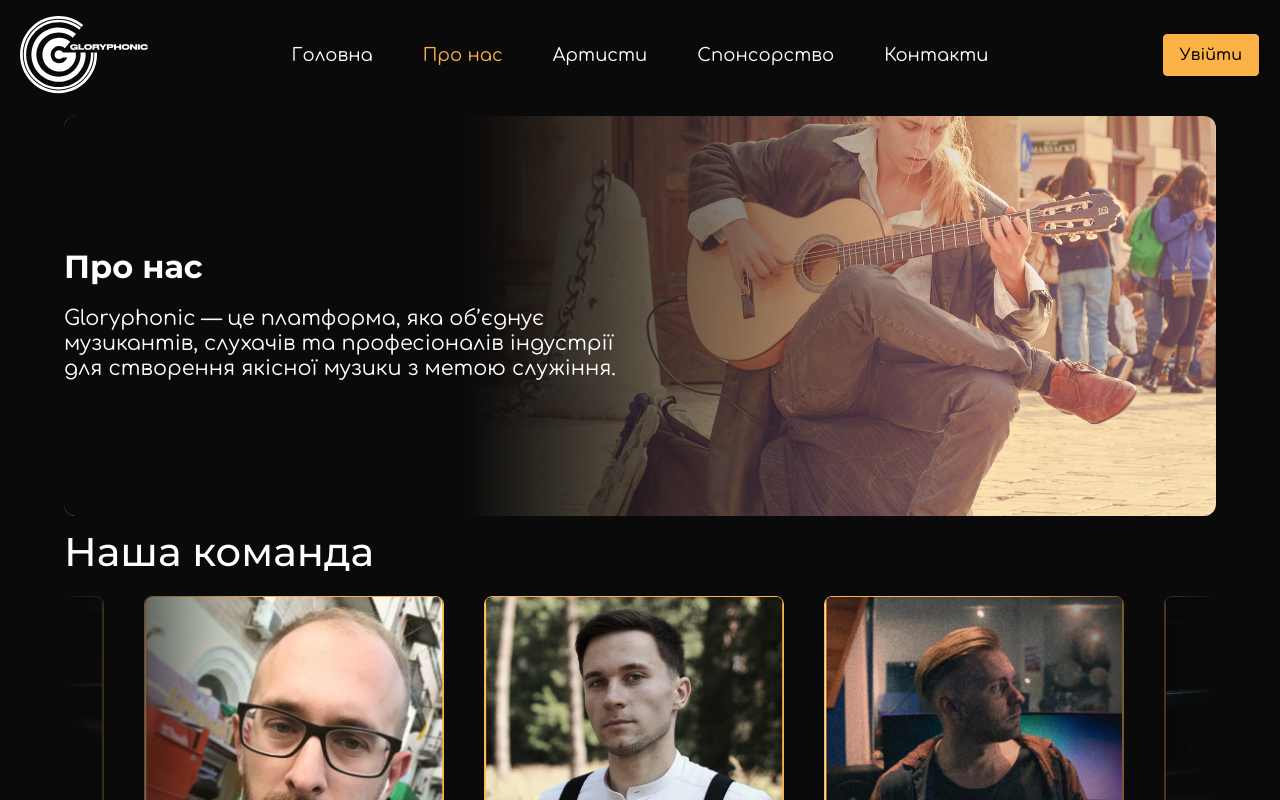
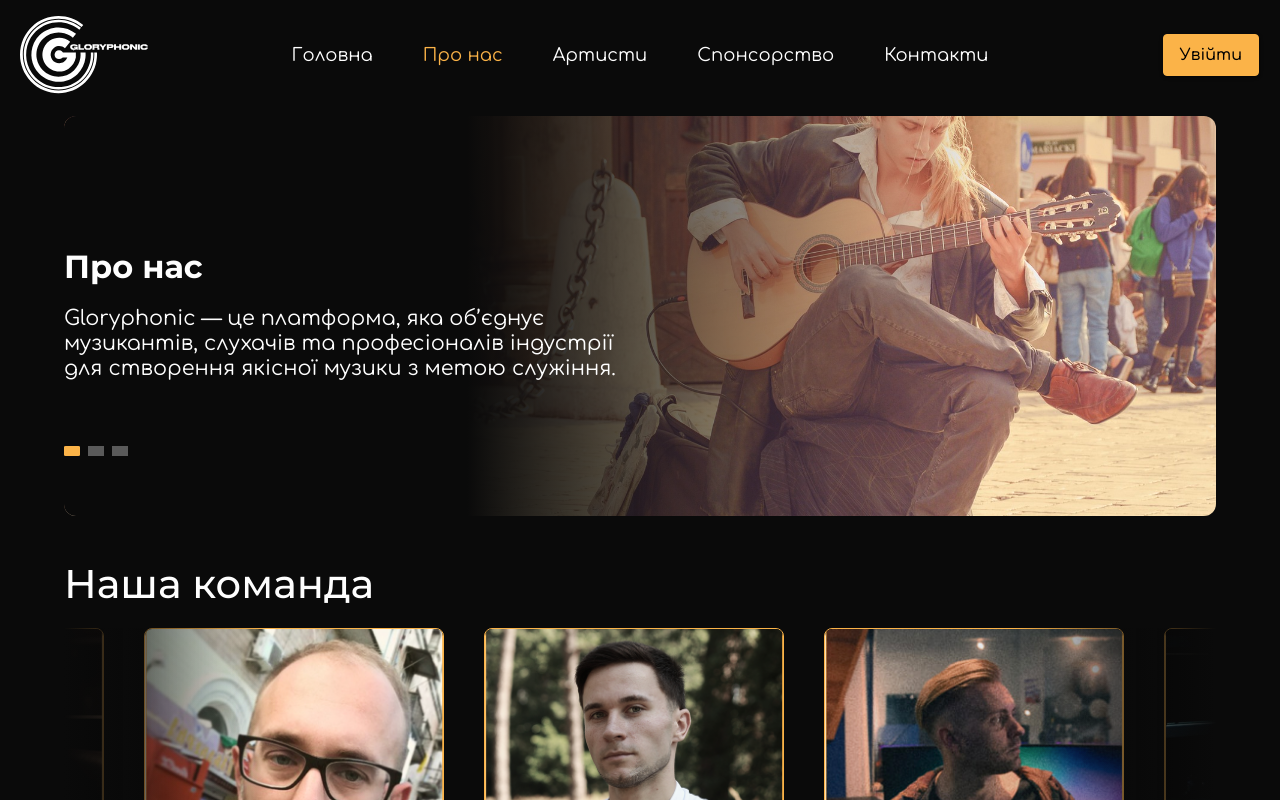
Before and after one commit to mixelio/gloryphonic, a React (Vite) app: page /about in a window 1280 px wide. Shown: the top 800 px of the page. Built offline with nearby package versions, Linux system fonts and the light colour scheme; grey boxes are pictures that could not be loaded.

Commit message:
about us page done

```diff
--- a/src/components/AboutUsSlider/AboutUsSlider.module.css
+++ b/src/components/AboutUsSlider/AboutUsSlider.module.css
@@ -1,5 +1,8 @@
 .embla__viewport {
+  position: relative;
   overflow: hidden;
+  min-height: 50vh;
+  max-height: 60vh;
 }
 
 .embla__container {
@@ -80,4 +83,16 @@
   }
 }
 
+.sliderNavigation {
+  position: absolute;
+  width: 100%;
+  left: 0;
+  bottom: 15%;
+}
+@media (min-width: 640px) {
+  .sliderNavigation {
+    width: fit-content;
+  }
+}
+
 /*# sourceMappingURL=AboutUsSlider.module.css.map */
--- a/src/components/AboutUsSlider/AboutUsSlider.module.scss
+++ b/src/components/AboutUsSlider/AboutUsSlider.module.scss
@@ -2,7 +2,10 @@
 @use '../../../src/assets/styles/utils/mixins' as *;
 
 .embla__viewport {
+  position: relative;
   overflow: hidden;
+  min-height: 50vh;
+  max-height: 60vh;
 }
 
 .embla__container {
@@ -82,3 +85,14 @@
     }
   }
 }
+
+.sliderNavigation {
+  position: absolute;
+  width: 100%;
+  left: 0;
+  bottom: 15%;
+
+  @include on-tablet {
+    width: fit-content;
+  }
+}
--- a/src/components/AboutUsSlider/AboutUsSlider.tsx
+++ b/src/components/AboutUsSlider/AboutUsSlider.tsx
@@ -3,12 +3,14 @@ import styles from './AboutUsSlider.module.scss';
 import Autoplay from 'embla-carousel-autoplay';
 import { useCallback, useEffect, useState } from 'react';
 import { aboutUsSlides } from '../../data/AboutUsInfo.ts';
+import { EmblaDots } from '../EmblaDots/EmblaDots.tsx';
 
 export const AboutUsSlider = () => {
   const [emblaRef, emblaApi] = useEmblaCarousel({ loop: true, slidesToScroll: 1 }, [
-    Autoplay({ playOnInit: true, delay: 9000, stopOnMouseEnter: false }),
+    Autoplay({ playOnInit: true, delay: 7000, stopOnMouseEnter: false }),
   ]);
-  const [selectedIndex, setSelectedIndex] = useState(0);
+
+  const [selectedIndex, setSelectedIndex] = useState<number>(0);
   const [scrollSnaps, setScrollSnaps] = useState<number[]>([]);
 
   const onSelect = useCallback((emblaApi: any) => {
@@ -43,19 +45,14 @@ export const AboutUsSlider = () => {
               </div>
             ))}
         </div>
-      </div>
-      <div className={styles.embla__dots}>
-        {scrollSnaps.length > 0 &&
-          scrollSnaps.map((_, index) => (
-            <button
-              key={index}
-              className={`${styles.embla__dot} ${selectedIndex === index ? styles.active__dot : ''}`}
-              onClick={() => {
-                setSelectedIndex(index);
-                emblaApi?.scrollTo(index);
-              }}
-            ></button>
-          ))}
+        <div className={styles.sliderNavigation}>
+          <EmblaDots
+            scrollSnaps={scrollSnaps}
+            selectedIndex={selectedIndex}
+            setSelectedIndex={setSelectedIndex}
+            emblaApi={emblaApi}
+          />
+        </div>
       </div>
     </>
   );
--- /dev/null
+++ b/src/components/EmblaDots/EmblaDots.module.css
@@ -0,0 +1,29 @@
+.embla__dots {
+  display: flex;
+  align-items: center;
+  justify-content: center;
+  gap: 0.5rem;
+  translate: 0 -20px;
+}
+@media (min-width: 640px) {
+  .embla__dots {
+    justify-content: flex-end;
+    translate: 0 0;
+  }
+}
+
+.embla__dot {
+  width: 16px;
+  height: 10px;
+  background-color: #aaaaaa;
+  opacity: 0.5;
+  transition-duration: 300ms;
+}
+
+.active__dot {
+  border-radius: 10%;
+  background-color: #FBB348;
+  opacity: 1;
+}
+
+/*# sourceMappingURL=EmblaDots.module.css.map */
--- /dev/null
+++ b/src/components/EmblaDots/EmblaDots.module.scss
@@ -0,0 +1,29 @@
+@use '../../../src/assets/styles/utils/vars' as *;
+@use '../../../src/assets/styles/utils/mixins' as *;
+
+.embla__dots {
+  display: flex;
+  align-items: center;
+  justify-content: center;
+  gap: 0.5rem;
+  translate: 0 -20px;
+
+  @include on-tablet {
+    justify-content: flex-end;
+    translate: 0 0;
+  }
+}
+
+.embla__dot {
+  width: 16px;
+  height: 10px;
+  background-color: #aaaaaa;
+  opacity: 0.5;
+  transition-duration: 300ms;
+}
+
+.active__dot {
+  border-radius: 10%;
+  background-color: $primaryColor;
+  opacity: 1;
+}
--- /dev/null
+++ b/src/components/EmblaDots/EmblaDots.tsx
@@ -0,0 +1,33 @@
+import React from 'react';
+import type { EmblaCarouselType } from 'embla-carousel';
+import styles from './EmblaDots.module.scss';
+
+type Props = {
+  scrollSnaps: number[];
+  selectedIndex: number;
+  setSelectedIndex: (index: number) => void;
+  emblaApi: EmblaCarouselType | undefined;
+};
+
+export const EmblaDots: React.FC<Props> = ({
+  scrollSnaps,
+  selectedIndex,
+  setSelectedIndex,
+  emblaApi,
+}) => {
+  return (
+    <div className={styles.embla__dots}>
+      {scrollSnaps.length > 0 &&
+        scrollSnaps.map((_, index) => (
+          <button
+            key={index}
+            className={`${styles.embla__dot} ${selectedIndex === index ? styles.active__dot : ''}`}
+            onClick={() => {
+              setSelectedIndex(index);
+              emblaApi?.scrollTo(index);
+            }}
+          ></button>
+        ))}
+    </div>
+  );
+};
--- a/src/components/sections/TeamStripe/TeamStripe.tsx
+++ b/src/components/sections/TeamStripe/TeamStripe.tsx
@@ -8,6 +8,7 @@ export const TeamStripe = () => {
     <section className={styles.teamStripe}>
       <h2>Наша команда</h2>
       <Marquee
+        pauseOnHover={true}
         gradient={true}
         gradientColor={'#0A0A0A'}
         style={{ overflowY: 'hidden', height: 'auto', maxWidth: '90vw' }}
--- a/src/pages/AboutPage/AboutPage.tsx
+++ b/src/pages/AboutPage/AboutPage.tsx
@@ -1,12 +1,15 @@
 import { TeamStripe } from '../../components/sections/TeamStripe/TeamStripe.tsx';
 import { AboutUsHero } from '../../components/sections/AboutUsHero/AboutUsHero.tsx';
+import { Divider } from '@mui/material';
 
 export const AboutPage = () => {
   return (
     <div className="aboutPage">
       <div className="container">
         <AboutUsHero />
+        <Divider sx={{ mt: 3, mb: 3, border: 'none' }} />
         <TeamStripe />
+        <Divider sx={{ mb: 3, border: 'none' }} />
       </div>
     </div>
   );
```
Also changed, not shown: 2 other files (tests, documents, lock files or other folders).
